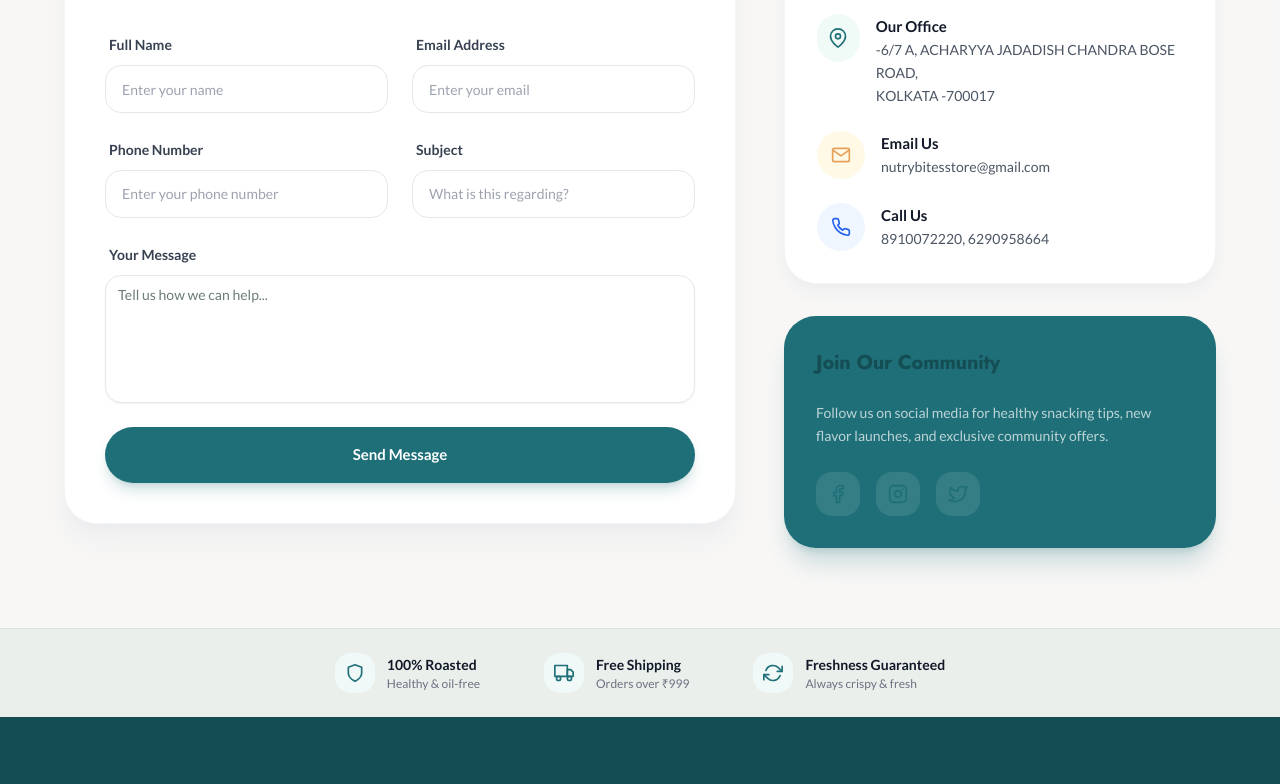
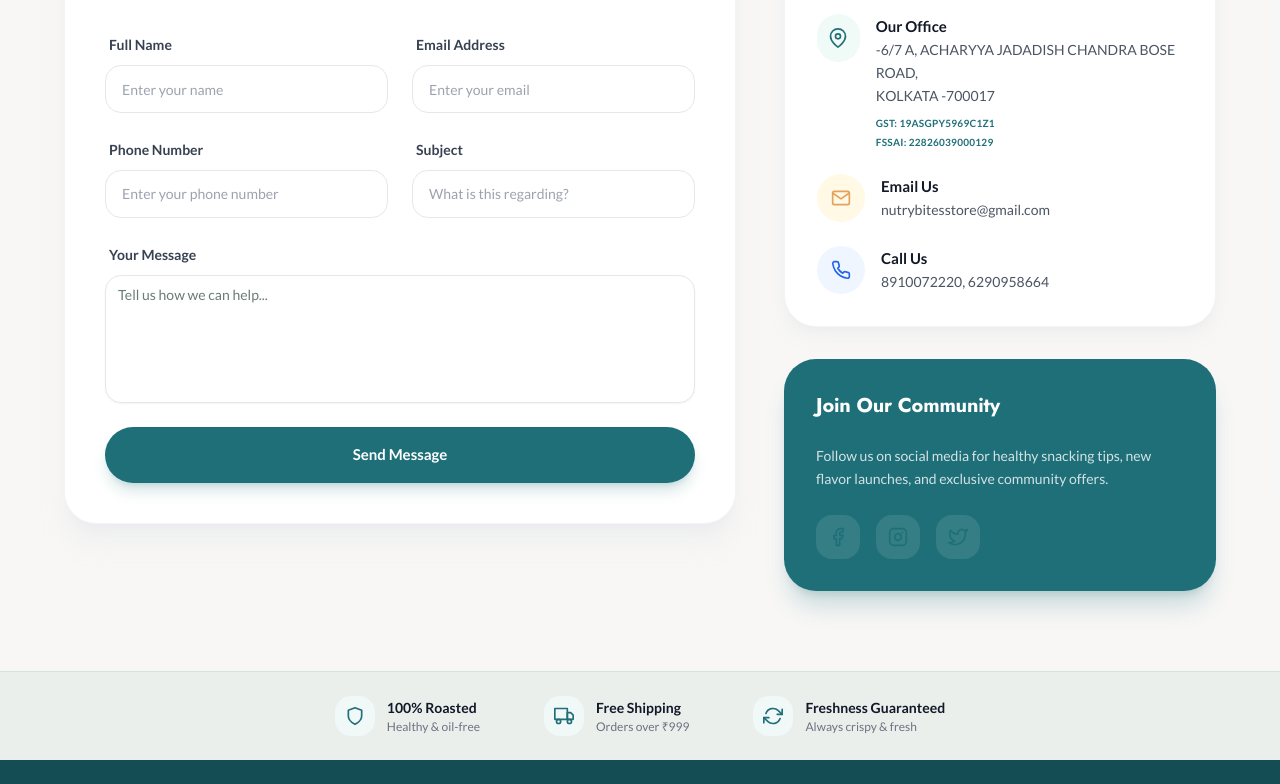
Before and after one commit to code-x-prime/nutry-bites, a Next.js app in the folder client/: page /contact in a window 1280 px wide. Shown: the part 514-1298 px from the top of the page. Built offline with nearby package versions, Linux system fonts and the light colour scheme; no server answers.

Commit message:
feat: implement global footer component and contact page form functionality

```diff
--- a/client/src/app/about/AboutClient.js
+++ b/client/src/app/about/AboutClient.js
@@ -124,8 +124,8 @@ export default function AboutPage() {
             <div className="grid md:grid-cols-2 gap-12">
               <div className="bg-white/10 backdrop-blur-md p-8 rounded-2xl border border-white/20">
                 <div className="text-4xl mb-4">🍃</div>
-                <h3 className="text-2xl font-bold mb-4 font-jost">Our Mission</h3>
-                <p className="text-lg opacity-90 leading-relaxed font-lato">
+                <h3 className="text-2xl font-bold mb-4 font-jost text-white">Our Mission</h3>
+                <p className="text-lg text-white/90 leading-relaxed font-lato">
                   To replace junk food culture with wholesome, oil-free roasted superfoods that
                   nourish the body and delight the senses, making healthy snacking accessible
                   to every household.
@@ -133,8 +133,8 @@ export default function AboutPage() {
               </div>
               <div className="bg-white/10 backdrop-blur-md p-8 rounded-2xl border border-white/20">
                 <div className="text-4xl mb-4">🌟</div>
-                <h3 className="text-2xl font-bold mb-4 font-jost">Our Vision</h3>
-                <p className="text-lg opacity-90 leading-relaxed font-lato">
+                <h3 className="text-2xl font-bold mb-4 font-jost text-white">Our Vision</h3>
+                <p className="text-lg text-white/90 leading-relaxed font-lato">
                   To become India&apos;s most trusted brand for healthy snacks, recognized
                   globally for our commitment to quality, transparency, and the &quot;Power of Pure Roasting.&quot;
                 </p>
--- a/client/src/app/contact/ContactClient.js
+++ b/client/src/app/contact/ContactClient.js
@@ -185,6 +185,10 @@ export default function ContactPage() {
                       <p className="text-gray-600 text-sm leading-relaxed">
                         -6/7 A, ACHARYYA JADADISH CHANDRA BOSE ROAD,<br />KOLKATA -700017
                       </p>
+                      <div className="mt-2 space-y-0.5">
+                        <p className="text-[#1F6F78] text-[10px] font-bold uppercase tracking-wide">GST: 19ASGPY5969C1Z1</p>
+                        <p className="text-[#1F6F78] text-[10px] font-bold uppercase tracking-wide">FSSAI: 22826039000129</p>
+                      </div>
                     </div>
                   </div>
 
@@ -210,9 +214,9 @@ export default function ContactPage() {
                 </div>
               </div>
 
-              <div className="bg-[#1F6F78] p-8 rounded-3xl shadow-xl shadow-[#1F6F78]/20 text-white">
-                <h3 className="text-xl font-bold mb-6 font-jost">Join Our Community</h3>
-                <p className="text-white/70 text-sm mb-6 font-lato leading-relaxed">
+              <div className="bg-[#1F6F78] p-8 rounded-3xl shadow-xl shadow-[#1F6F78]/20">
+                <h3 className="text-xl font-bold mb-6 font-jost text-white">Join Our Community</h3>
+                <p className="text-white/80 text-sm mb-6 font-lato leading-relaxed">
                   Follow us on social media for healthy snacking tips, new flavor launches,
                   and exclusive community offers.
                 </p>
--- a/client/src/components/footer.js
+++ b/client/src/components/footer.js
@@ -195,7 +195,7 @@ export function Footer() {
                   <FiMapPin className="h-4 w-4 flex-shrink-0" />
                   {contactInfo.address}
                 </p>
-                <div className="pt-2 text-gray-400 text-[11px] font-medium opacity-80 uppercase tracking-wider">
+                <div className="pt-2 text-gray-300 text-[11px] font-medium uppercase tracking-wider">
                   <p>GST NO: 19ASGPY5969C1Z1</p>
                   <p>FSSAI LIC NO: 22826039000129</p>
                 </div>
```
